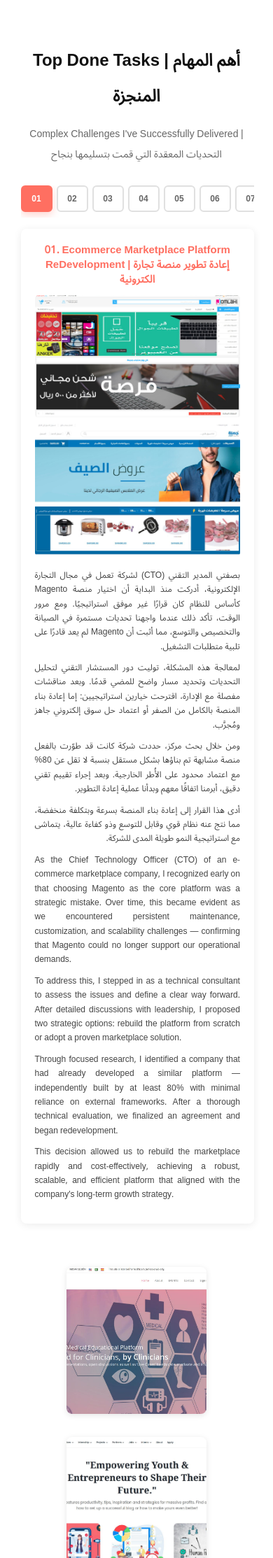
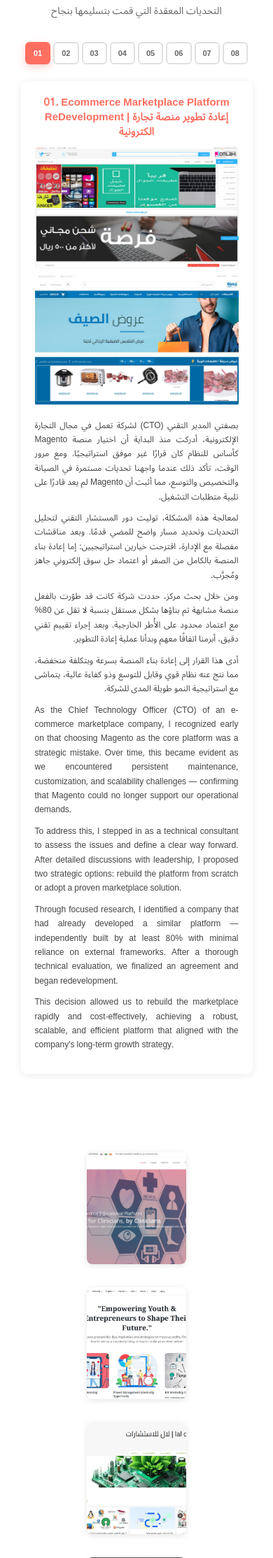
Before and after one commit to salehawal/salehawal.github.io, a PHP site: page / in a window 390 px wide. Shown: the part 3345-5572 px from the top of the page at 70% size. Run offline with PHP 8.4, Linux system fonts and the light colour scheme.

Commit message:
updated blocks view and tabs nav for mobile view

```diff
--- a/main.css
+++ b/main.css
@@ -341,11 +341,12 @@ section {
 	}
 
 	.cblock_item {
-		width: 150px;
+		width: calc(50% - 12px);
 		height: 150px;
-		margin: 10px auto;
-		padding: 10px;
+		margin: 6px;
+		padding: 8px;
 		font-size: 11px;
+		box-sizing: border-box;
 	}
 
 	.contentDiv, .contentDivMax {
@@ -443,6 +444,9 @@ section {
 	width: 100%;
 	height: 100%;
 	margin: 10px auto 50px auto;
+	display: flex;
+	flex-wrap: wrap;
+	justify-content: center;
 }
 
 .cblock_title {
@@ -820,6 +824,15 @@ section {
 		margin: 20px 0 10px 0;
 	}
 
+	.cblock_item{
+		width: 160px;
+	}
+
+	.block-img{
+		width: 142px;
+		height: 160px;
+	}
+
 	.section-subtitle {
 		font-size: 14px;
 		margin-bottom: 30px;
@@ -835,16 +848,19 @@ section {
 	.tasks-tabs {
 		flex-direction: row;
 		min-width: auto;
-		gap: 6px;
-		overflow-x: auto;
+		gap: 4px;
+		overflow-x: visible;
 		padding-bottom: 8px;
+		flex-wrap: wrap;
+		justify-content: center;
 	}
 
 	.task-tab {
-		padding: 10px 12px;
-		font-size: 12px;
-		min-width: 45px;
-		flex-shrink: 0;
+		padding: 8px 10px;
+		font-size: 11px;
+		min-width: auto;
+		flex-shrink: 1;
+		white-space: nowrap;
 	}
 
 	.tasks-content {
```
